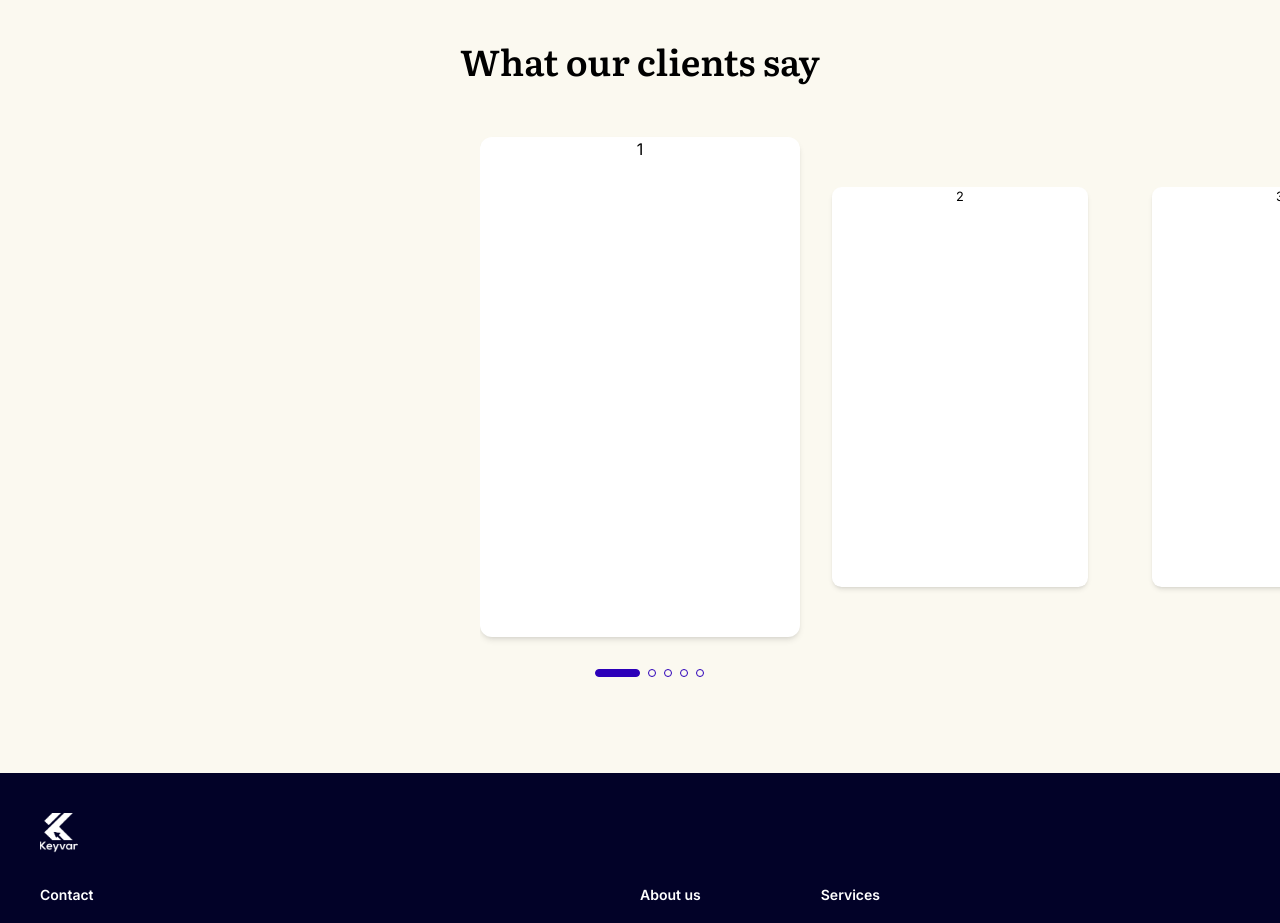
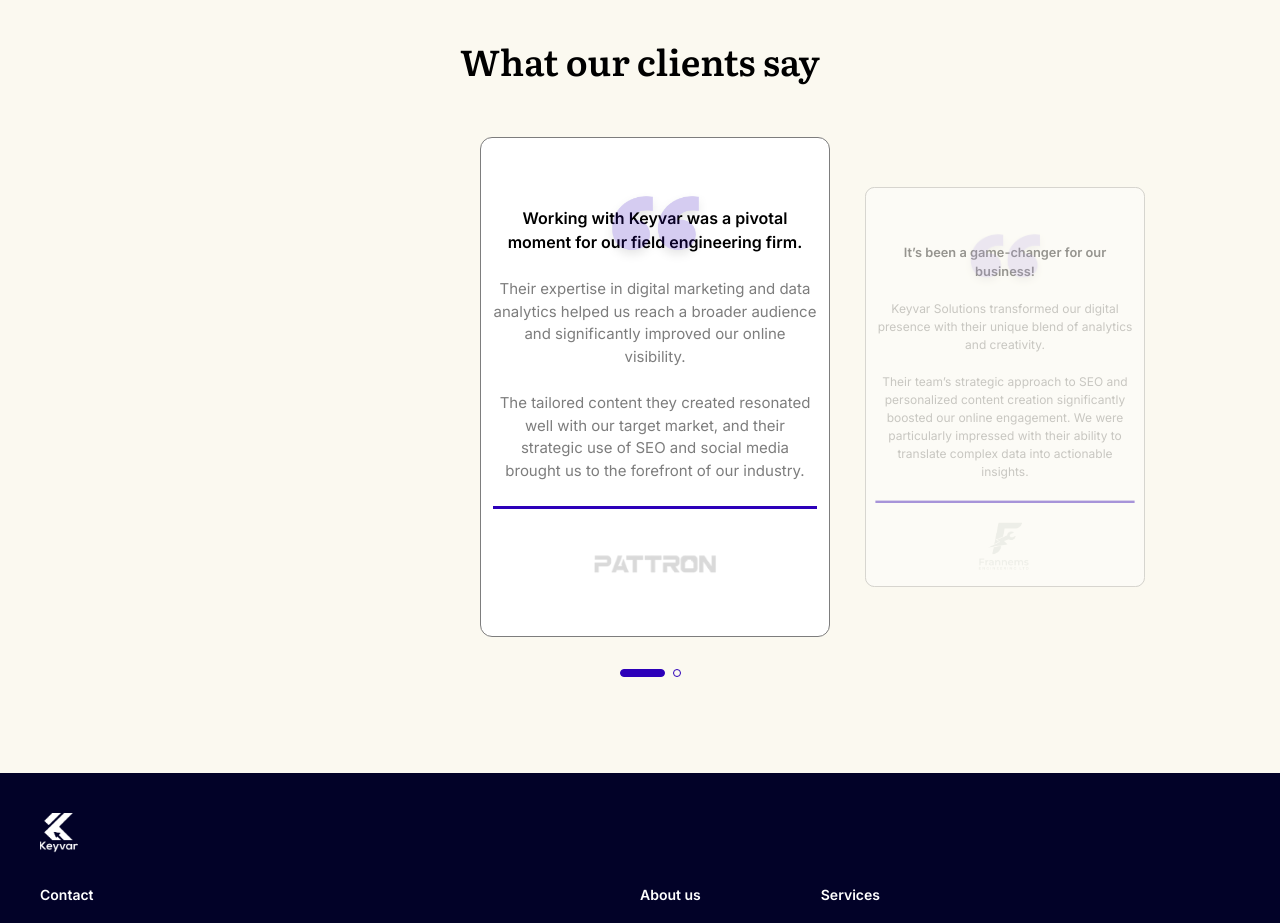
Before and after one commit to Perebonilado/keyvar-client, a Next.js app: page / in a window 1280 px wide. Shown: the part 3960-4883 px from the top of the page. Built offline with nearby package versions, Linux system fonts and the light colour scheme.

Commit message:
reviews section

```diff
--- a/@modules/Home/ReviewItem.tsx
+++ b/@modules/Home/ReviewItem.tsx
@@ -1,23 +1,68 @@
 import React, { FC } from "react";
 import cn from "classnames";
+import { ReviewModel } from "@/models/review";
+import Image from "next/image";
 
-interface Props {
-  id: number;
-  isActive: boolean;
-  handleClick: (id: number) => void;
+interface Props extends ReviewModel {
+  handleClick: (id: string) => void;
 }
 
-const ReviewItem: FC<Props> = ({ isActive, id, handleClick }) => {
-  const cardStyling = cn(`w-[320px] h-[500px] rounded-xl bg-white shadow-md transition-transform`, {
-    "scale-[0.8]": !isActive,
-  });
+const ReviewItem: FC<Props> = ({
+  isActive,
+  id,
+  handleClick,
+  body,
+  subBody,
+  title,
+  logo,
+}) => {
+  const cardStyling = cn(
+    `relative cursor-pointer w-[350px] h-[500px] border border-[#7D7D7D] rounded-xl bg-white transition-transform p-3 flex flex-col gap-6`,
+    {
+      "scale-[0.8] opacity-[0.4]": !isActive,
+    }
+  );
   return (
     <div
       onClick={() => {
         handleClick(id);
       }}
       className={cardStyling}
-    >{id}</div>
+    >
+      <p className="mt-14 font-semibold">{title}</p>
+      <p className="text-[#7D7D7D] text-[15px]">{body}</p>
+      <p className="text-[#7D7D7D] text-[15px]">{subBody}</p>
+
+      <div className="border-t-[3px] border-t-[#2C00B9] pt-6">
+        <div className="relative w-full h-[60px]">
+          <Image
+            layout="fill"
+            objectFit="contain"
+            objectPosition="50% 0%"
+            style={{
+              cursor: "pointer",
+            }}
+            src={logo}
+            alt={"business logo"}
+          />
+        </div>
+      </div>
+
+      <div className="absolute top-12 left-1/2 -translate-x-1/2">
+        <div className="relative w-[250px] h-[80px]">
+          <Image
+            layout="fill"
+            objectFit="contain"
+            objectPosition="50% 0%"
+            style={{
+              cursor: "pointer",
+            }}
+            src={"/assets/shared/quotes.png"}
+            alt={"business logo"}
+          />
+        </div>
+      </div>
+    </div>
   );
 };
 
--- a/@modules/Home/ReviewItemContainer.tsx
+++ b/@modules/Home/ReviewItemContainer.tsx
@@ -1,19 +1,20 @@
 import React, { FC, useRef, useState, ElementRef } from "react";
 import ReviewItem from "./ReviewItem";
 import ReviewMarker from "./ReviewMarker";
+import { ReviewModel } from "@/models/review";
 
 interface Props {
-  data: { id: number; isActive: boolean }[];
-  handleClick: (data: { id: number; isActive: boolean }[]) => void;
+  data: ReviewModel[];
+  handleClick: (data: ReviewModel[]) => void;
 }
 
 const ReviewItemContainer: FC<Props> = ({ data, handleClick }) => {
   const sliderRef = useRef<ElementRef<"div">>(null);
   const sliderContainerRef = useRef<ElementRef<"div">>(null);
 
-  const onSlideChange = (id: number, idx: number) => {
+  const onSlideChange = (id: string, idx: number) => {
     const index = idx;
-    const newXtranslateNumber = index * 320;
+    const newXtranslateNumber = index * 350;
 
     if (sliderRef.current) {
       sliderRef.current.style.transform = `translateX(-${newXtranslateNumber}px)`;
@@ -46,7 +47,7 @@ const ReviewItemContainer: FC<Props> = ({ data, handleClick }) => {
           })}
         </div>
       </div>
-      <div className="w-fit mx-auto flex items-center gap-2 py-4 absolute bottom-0 left-0 translate-x-[115px] max-md:translate-x-[110px]">
+      <div className="w-fit mx-auto flex items-center gap-2 py-4 absolute bottom-0 left-0 translate-x-[140px] max-md:translate-x-[120px]">
         {data.map((item, idx) => {
           return (
             <ReviewMarker
--- a/@modules/Home/ReviewsSection.tsx
+++ b/@modules/Home/ReviewsSection.tsx
@@ -1,18 +1,32 @@
 import Container from "@/@shared/ui-components/Container";
 import React, { FC, useState } from "react";
 import ReviewItemContainer from "./ReviewItemContainer";
-import ReviewMarker from "./ReviewMarker";
+import { ReviewModel } from "@/models/review";
 
 const ReviewsSection: FC = () => {
-  const [data, setData] = useState([
-    { id: 1, isActive: true },
-    { id: 2, isActive: false },
-    { id: 3, isActive: false },
-    { id: 4, isActive: false },
-    { id: 5, isActive: false },
+  const [data, setData] = useState<ReviewModel[]>([
+    {
+      id: "1",
+      isActive: true,
+      title:
+        "Working with Keyvar was a pivotal moment for our field engineering firm.",
+      body: "Their expertise in digital marketing and data analytics helped us reach a broader audience and significantly improved our online visibility.",
+      subBody:
+        "The tailored content they created resonated well with our target market, and their strategic use of SEO and social media brought us to the forefront of our industry.",
+      logo: "/assets/home/pattron.png",
+    },
+    {
+      id: "2",
+      isActive: false,
+      title: "It’s been a game-changer for our business!",
+      body: "Keyvar Solutions transformed our digital presence with their unique blend of analytics and creativity.",
+      subBody:
+        "Their team’s strategic approach to SEO and personalized content creation significantly boosted our online engagement. We were particularly impressed with their ability to translate complex data into actionable insights.",
+      logo: "/assets/home/frannems.png",
+    },
   ]);
 
-  const handleClickCard = (data: { id: number; isActive: boolean }[]) => {
+  const handleClickCard = (data: ReviewModel[]) => {
     setData(data);
   };
 
--- /dev/null
+++ b/models/review.ts
@@ -0,0 +1,8 @@
+export interface ReviewModel {
+  title: string;
+  body: string;
+  subBody: string;
+  id: string;
+  isActive: boolean;
+  logo: string;
+}
```
Also changed, not shown: @modules/Home/ReviewMarker.tsx (+4 -4 lines), public/assets/shared/pattron.png (added), public/assets/shared/quotes.png (added).
